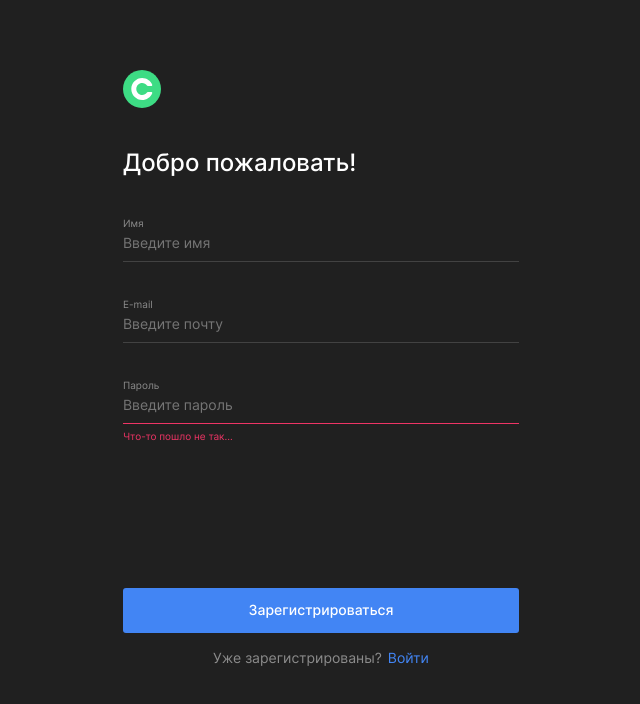
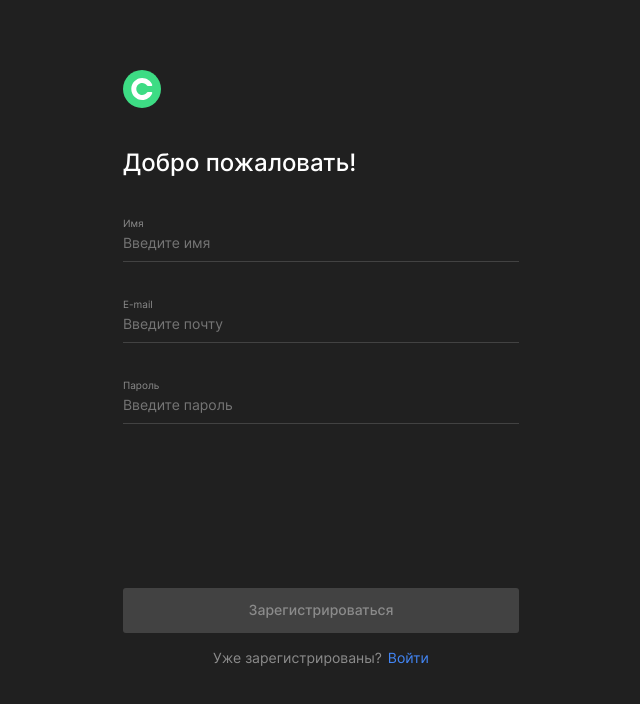
Before and after one commit to KappaKappaKappaKappaKappa/movies-explorer-frontend, a React (Create React App) app: page /signup in a window 1280 px wide. Shown: the top 704 px of the page, without its empty margins (319-959 px from the left). Built offline with nearby package versions, Linux system fonts and the light colour scheme.

Commit message:
FEAT: Подключить валидацию полей в форму регистрации

```diff
--- a/src/components/Login/Login.jsx
+++ b/src/components/Login/Login.jsx
@@ -1,4 +1,3 @@
-import { useEffect } from "react";
 import { Link } from "react-router-dom";
 import logo from "../../images/logo.svg";
 import { useFormValidation } from "../../hooks/useFormValidation";
@@ -9,12 +8,9 @@ function Login() {
 
   const handleSubmitForm = (e) => {
     e.preventDefault();
+    resetForm();
     console.log("login");
   };
-
-  useEffect(() => {
-    resetForm();
-  }, [resetForm]);
 
   return (
     <main className="login-register">
--- a/src/components/Register/Register.css
+++ b/src/components/Register/Register.css
@@ -93,15 +93,16 @@
   margin-bottom: 6px;
 }
 
-.login-register__input_error {
-  color: #ee3465;
-}
-
 .login-register__input:focus {
   border-bottom: 1px solid #4285f4;
 }
 
-.regiter__submit-btn {
+.login-register__input_error {
+  color: #ee3465;
+  border-bottom: 1px solid #ee3465;
+}
+
+.login-register__submit-btn {
   all: unset;
   background-color: #4285f4;
   width: 100%;
@@ -125,11 +126,21 @@
   }
 }
 
+.login-register__submit-btn_inactive {
+  background-color: #424242;
+  color: #8b8b8b;
+}
+
+.login-register__submit-btn_inactive:hover {
+  opacity: 1;
+  cursor: unset;
+}
+
 .login-register__error-message {
   color: #ee3465;
   font-size: 10px;
   font-weight: 400;
-  height: 12px;
+  height: 24px;
 }
 
 .login-register__login-text {
--- a/src/components/Register/Register.jsx
+++ b/src/components/Register/Register.jsx
@@ -1,14 +1,24 @@
+import { useFormValidation } from "../../hooks/useFormValidation";
 import { Link } from "react-router-dom";
 import logo from "../../images/logo.svg";
 
 function Register() {
+  const { values, errors, isValid, handleChange, resetForm } =
+    useFormValidation({});
+
+  const handleSubmitForm = (e) => {
+    e.preventDefault();
+    resetForm();
+    console.log("register");
+  };
+
   return (
     <main className="login-register">
       <Link to="/">
         <img src={logo} alt="Логотип сайта" className="login-register__logo" />
       </Link>
       <h1 className="login-register__title">Добро пожаловать!</h1>
-      <form className="login-register__form">
+      <form className="login-register__form" onSubmit={handleSubmitForm}>
         <div className="login-register__inputs-container">
           <div className="login-register__input-container">
             <label htmlFor="name" className="login-register__input-title">
@@ -17,13 +27,19 @@ function Register() {
             <input
               type="text"
               name="name"
-              className="login-register__input"
+              className={
+                errors.name
+                  ? "login-register__input login-register__input_error"
+                  : "login-register__input"
+              }
               placeholder="Введите имя"
               required
+              value={values.name || ""}
+              onChange={handleChange}
               minLength={2}
               maxLength={10}
             />
-            <span className="login-register__error-message"></span>
+            <span className="login-register__error-message">{errors.name}</span>
           </div>
 
           <div className="login-register__input-container">
@@ -33,11 +49,19 @@ function Register() {
             <input
               type="email"
               name="email"
-              className="login-register__input"
+              className={
+                errors.email
+                  ? "login-register__input login-register__input_error"
+                  : "login-register__input"
+              }
+              value={values.email || ""}
+              onChange={handleChange}
               placeholder="Введите почту"
               required
             />
-            <span className="login-register__error-message"></span>
+            <span className="login-register__error-message">
+              {errors.email}
+            </span>
           </div>
 
           <div className="login-register__input-container">
@@ -47,18 +71,31 @@ function Register() {
             <input
               type="password"
               name="password"
-              className="login-register__input login-register__input_error"
+              className={
+                errors.password
+                  ? "login-register__input login-register__input_error"
+                  : "login-register__input"
+              }
               placeholder="Введите пароль"
+              value={values.password || ""}
+              onChange={handleChange}
               required
               minLength={8}
               maxLength={20}
             />
             <span className="login-register__error-message">
-              Что-то пошло не так...
+              {errors.password}
             </span>
           </div>
         </div>
-        <button className="login-register__submit-btn" type="submit">
+        <button
+          className={
+            isValid
+              ? "login-register__submit-btn"
+              : "login-register__submit-btn login-register__submit-btn_inactive"
+          }
+          type="submit"
+        >
           Зарегистрироваться
         </button>
         <p className="login-register__login-text">
```
